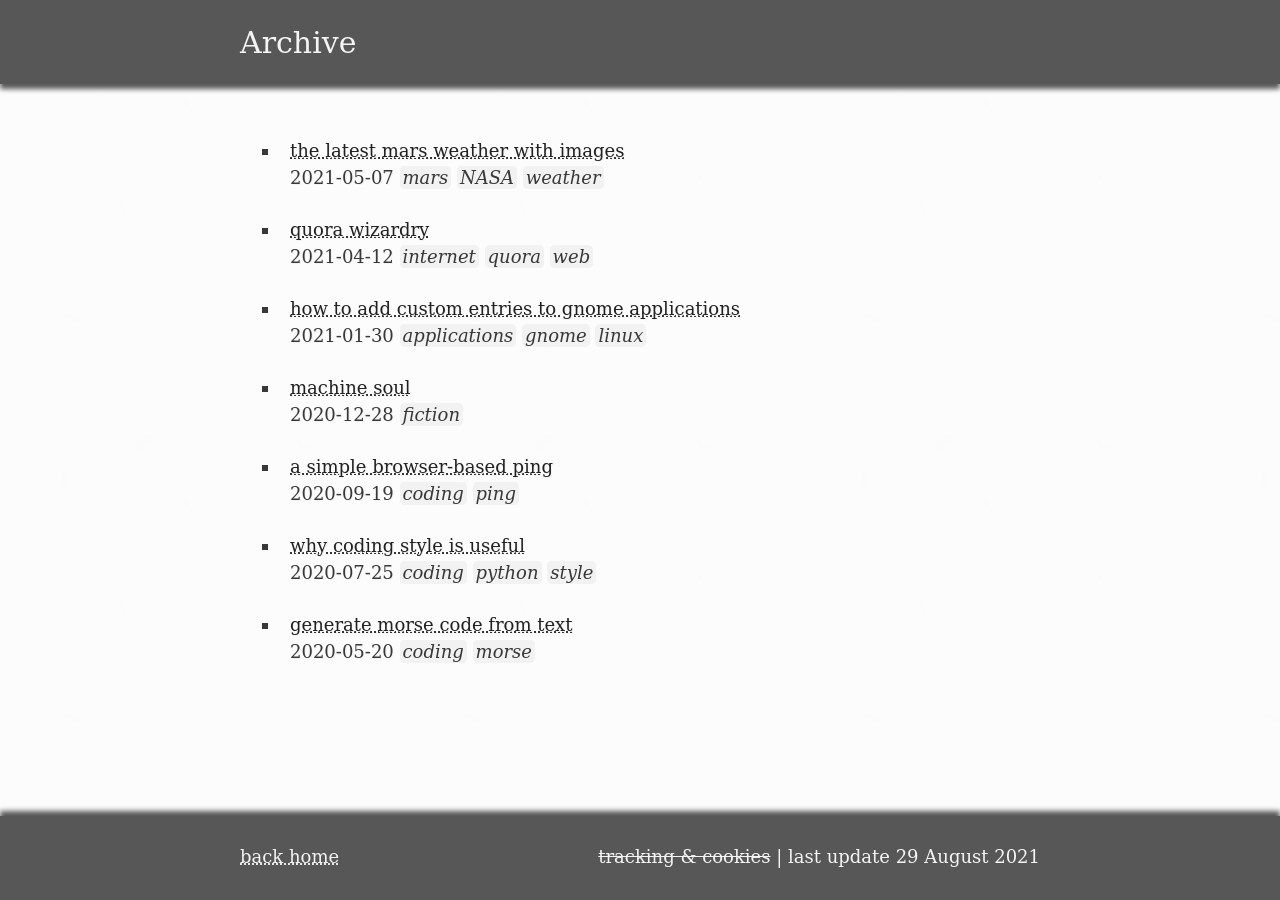
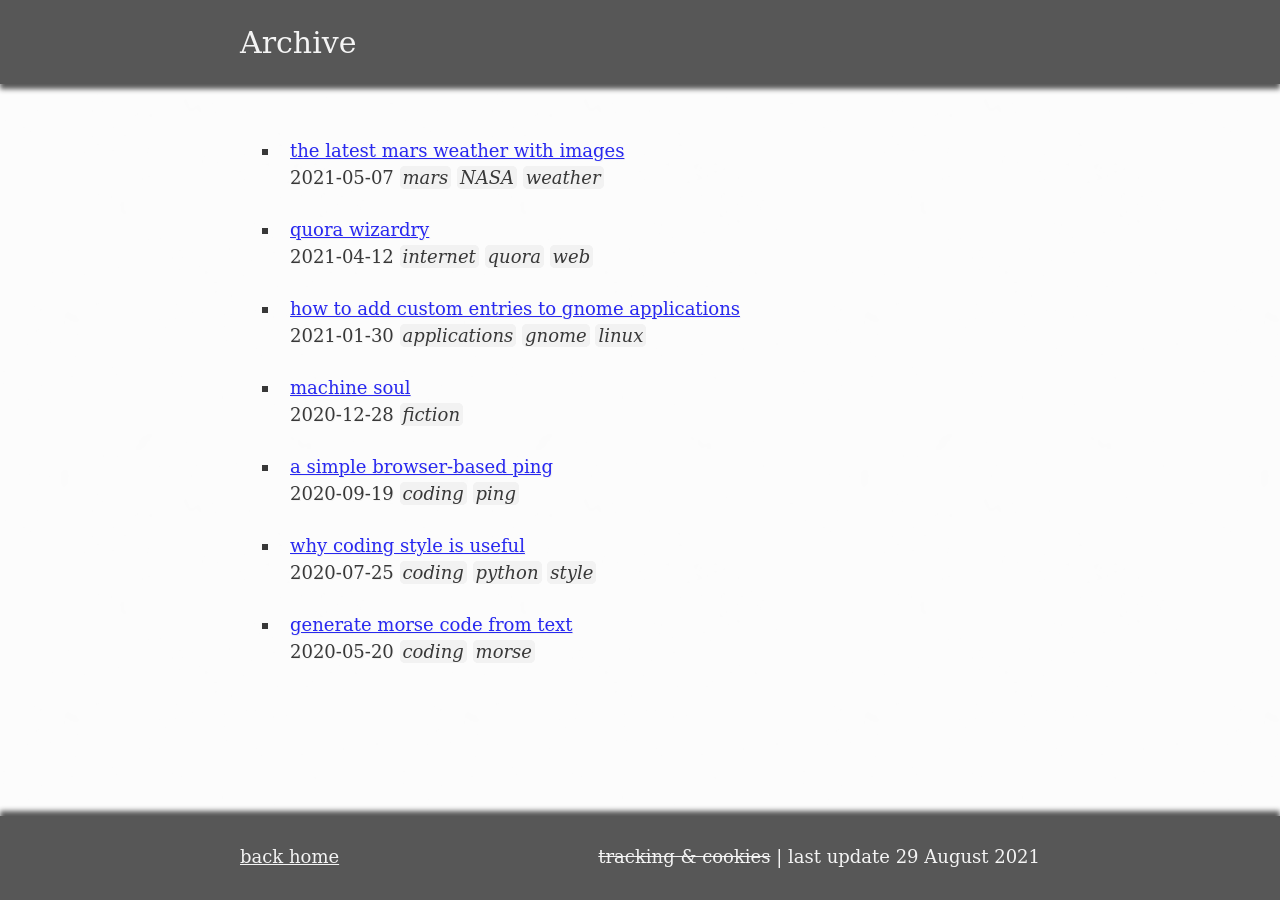
Before and after one commit to ZackDev/zackdev.github.io, a Jekyll site: the page built from pages/archive.md, in a window 1280 px wide. Built offline with Jekyll 4.4.1, drawn with Linux system fonts in a browser that asks for light colours.

Commit message:
changed link style to expected blueish style

```diff
--- a/_sass/main.scss
+++ b/_sass/main.scss
@@ -152,21 +152,21 @@ p {
 }
 
 a {
-  text-decoration: underline dotted $dark_grey;
-  color: $dark_grey;
+  text-decoration: underline $blue;
+  color: $blue;
 }
 
-a:hover, a:focus {
-  text-decoration: underline $dark_grey;
+a:hover {
+  text-decoration: underline dotted $blue;
 }
 
 footer a {
-  text-decoration: underline dotted $light_grey;
+  text-decoration: underline $light_grey;
   color: $light_grey;
 }
 
-footer a:hover, a:focus {
-  text_decoration: underline $light_grey;
+footer a:hover {
+  text-decoration: underline dotted $dark_grey;
 }
 
 a.footnote {
--- a/_sass/theme.scss
+++ b/_sass/theme.scss
@@ -4,6 +4,7 @@ $medium_grey: #383838;
 $dark_grey: #212121;
 $black: #000;
 $white: #FFF;
+$blue: #2828F0;
 
 @mixin txt-shadow($color: $light_grey) {
   text-shadow: $color 1px 1px 0px;
```
